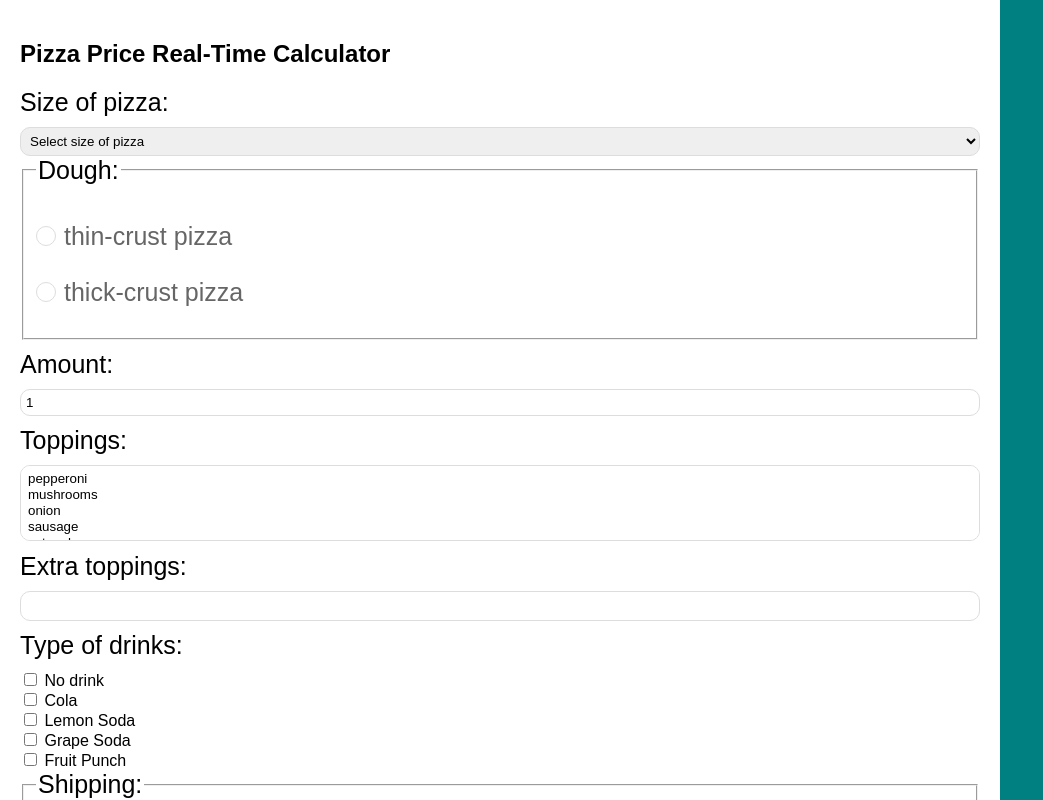
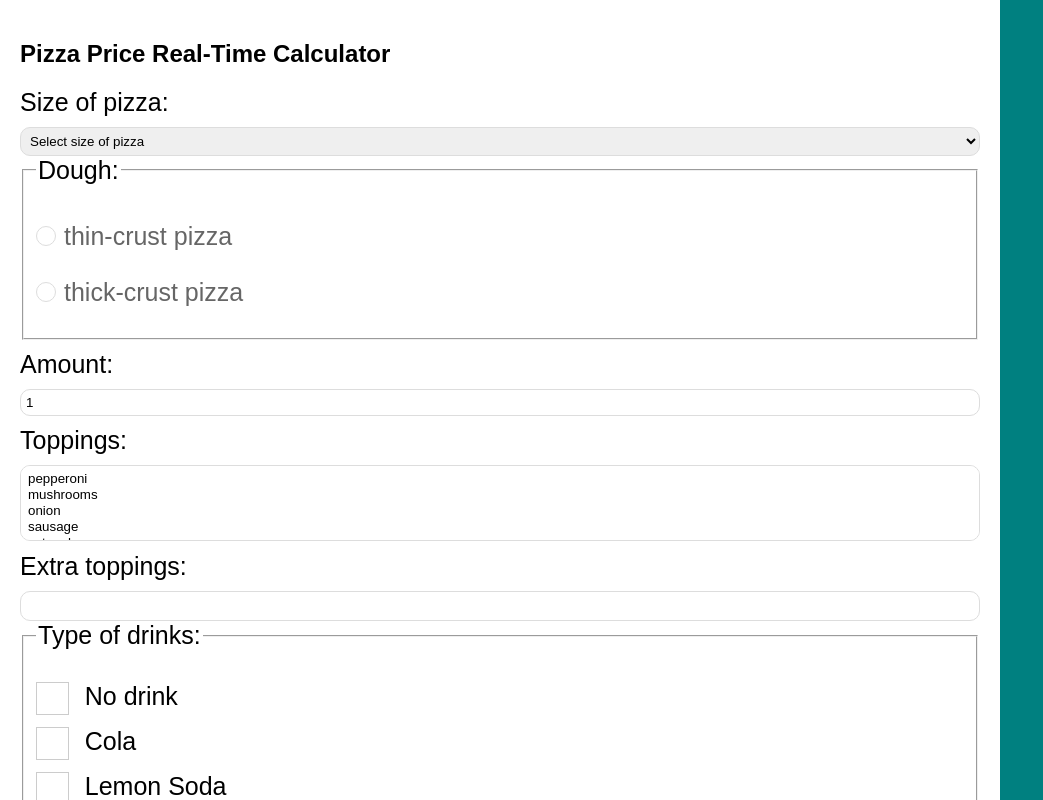
Before and after one commit to nataliakielbicka/pizza-calculator, a plain HTML site: page index.html in a window 1280 px wide. Shown: the whole page, without its empty margins (0-1043 px from the left). Drawn offline with Linux system fonts and the light colour scheme; a web font is replaced by a local one.

Commit message:
add custom checkboxes

```diff
--- a/index.html
+++ b/index.html
@@ -60,12 +60,30 @@
                 </div>
 
                 <div class="input">
-                    <label for="drinks">Type of drinks:</label>
-                    <input type="checkbox" name="drink" value="0" class="checkbox drink"> No drink<br>
-                    <input type="checkbox" name="drink" value="2" class="checkbox drink"> Cola<br>
-                    <input type="checkbox" name="drink" value="3" class="checkbox drink"> Lemon Soda<br>
-                    <input type="checkbox" name="drink" value="4" class="checkbox drink"> Grape Soda<br>
-                    <input type="checkbox" name="drink" value="5" class="checkbox drink"> Fruit Punch
+
+                    <fieldset>
+                        <legend>Type of drinks:</legend>
+                        <p>
+                            <input type="checkbox" id="nodrink" name="drink" value="0" class="checkbox drink">
+                            <label for="nodrink">No drink</label>
+                        </p>
+                        <p>
+                            <input type="checkbox" id="cola" name="drink" value="2" class="checkbox drink">
+                            <label for="cola">Cola</label>
+                        </p>
+                        <p>
+                            <input type="checkbox" id="lemon" name="drink" value="3" class="checkbox drink">
+                            <label for="lemon">Lemon Soda</label>
+                        </p>
+                        <p>
+                            <input type="checkbox" id="grape" name="drink" value="4" class="checkbox drink">
+                            <label for="grape">Grape Soda</label>
+                        </p>
+                        <p>
+                            <input type="checkbox" id="punch" name="drink" value="5" class="checkbox drink">
+                            <label for="punch">Fruit Punch</label>
+                        </p>
+                    </fieldset>
                 </div>
 
                 <div class="input" id="shipping-wrapper">
@@ -80,9 +98,6 @@
                             <label for="no">no</label>
                         </p>
                     </fieldset>
-                    <!--<label for="shipping"></label>
-                    <input type="radio" id="yes" name="shipping"> yes<br>
-                    <input type="radio" name="shipping"> no-->
                 </div>
 
                 <div class="input">
--- a/sass/main.scss
+++ b/sass/main.scss
@@ -115,3 +115,70 @@ legend {
     -webkit-transform: scale(1);
     transform: scale(1);
 }
+
+
+/* Base for label styling */
+
+[type="checkbox"]:not(:checked),
+[type="checkbox"]:checked {
+    position: absolute;
+    left: -9999px;
+}
+
+[type="checkbox"]:not(:checked)+label,
+[type="checkbox"]:checked+label {
+    position: relative;
+    padding-left: 1.95em;
+    cursor: pointer;
+}
+
+
+/* checkbox aspect */
+
+[type="checkbox"]:not(:checked)+label:before,
+[type="checkbox"]:checked+label:before {
+    content: '';
+    position: absolute;
+    left: 0;
+    top: 0;
+    width: 1.25em;
+    height: 1.25em;
+    border: 1px solid #ccc;
+    background: #fff;
+}
+
+
+/* checked mark aspect */
+
+[type="checkbox"]:not(:checked)+label:after,
+[type="checkbox"]:checked+label:after {
+    content: '\2714';
+    position: absolute;
+    top: .3em;
+    left: .25em;
+    font-size: 1em;
+    line-height: 0.8;
+    color: #ff7500;
+    transition: all .2s;
+}
+
+
+/* checked mark aspect changes */
+
+[type="checkbox"]:not(:checked)+label:after {
+    opacity: 0;
+    transform: scale(0);
+}
+
+[type="checkbox"]:checked+label:after {
+    opacity: 1;
+    transform: scale(1);
+}
+
+
+/* accessibility */
+
+[type="checkbox"]:checked:focus+label:before,
+[type="checkbox"]:not(:checked):focus+label:before {
+    border: 1px solid #ddd;
+}
```
Also changed, not shown: css/main.min.css.
